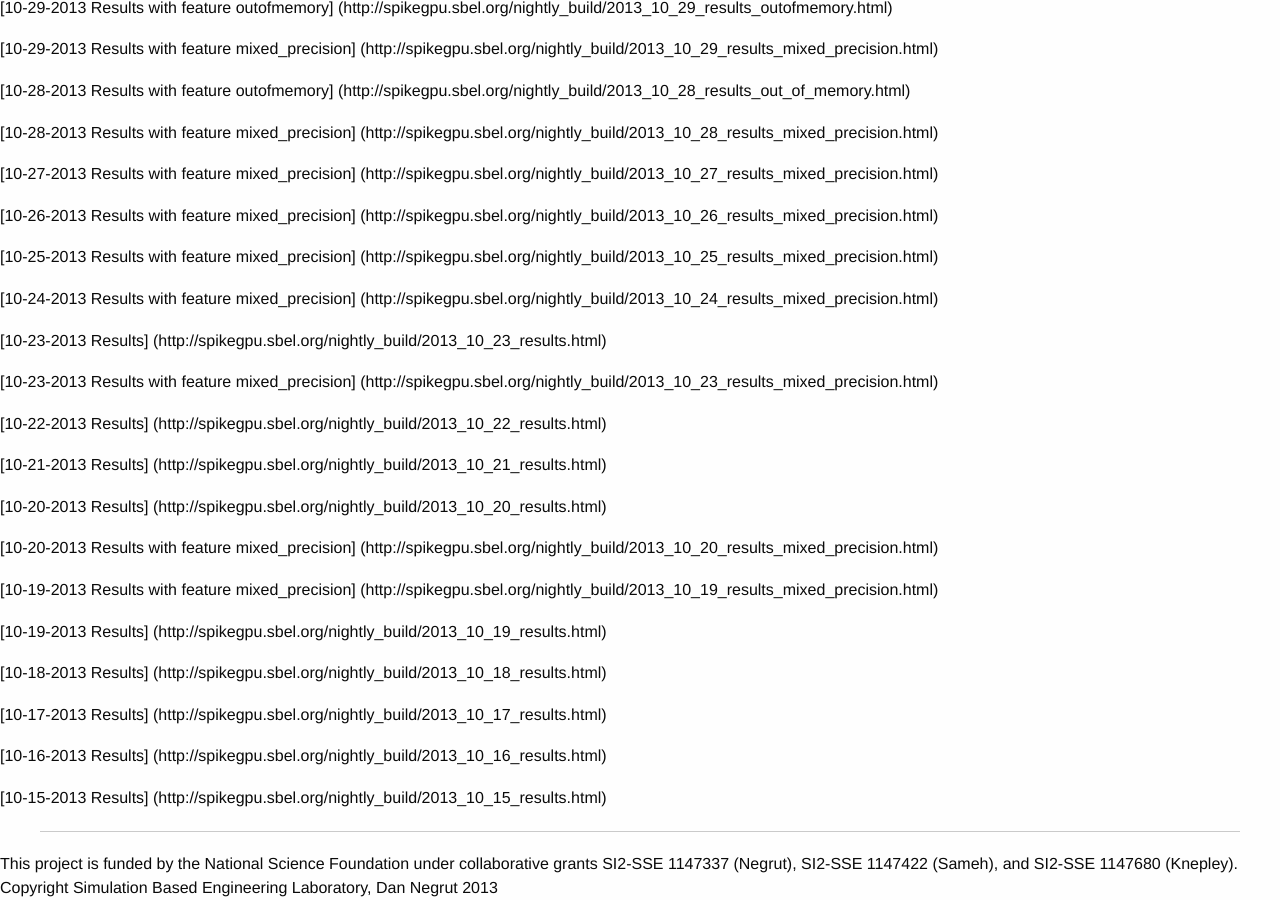
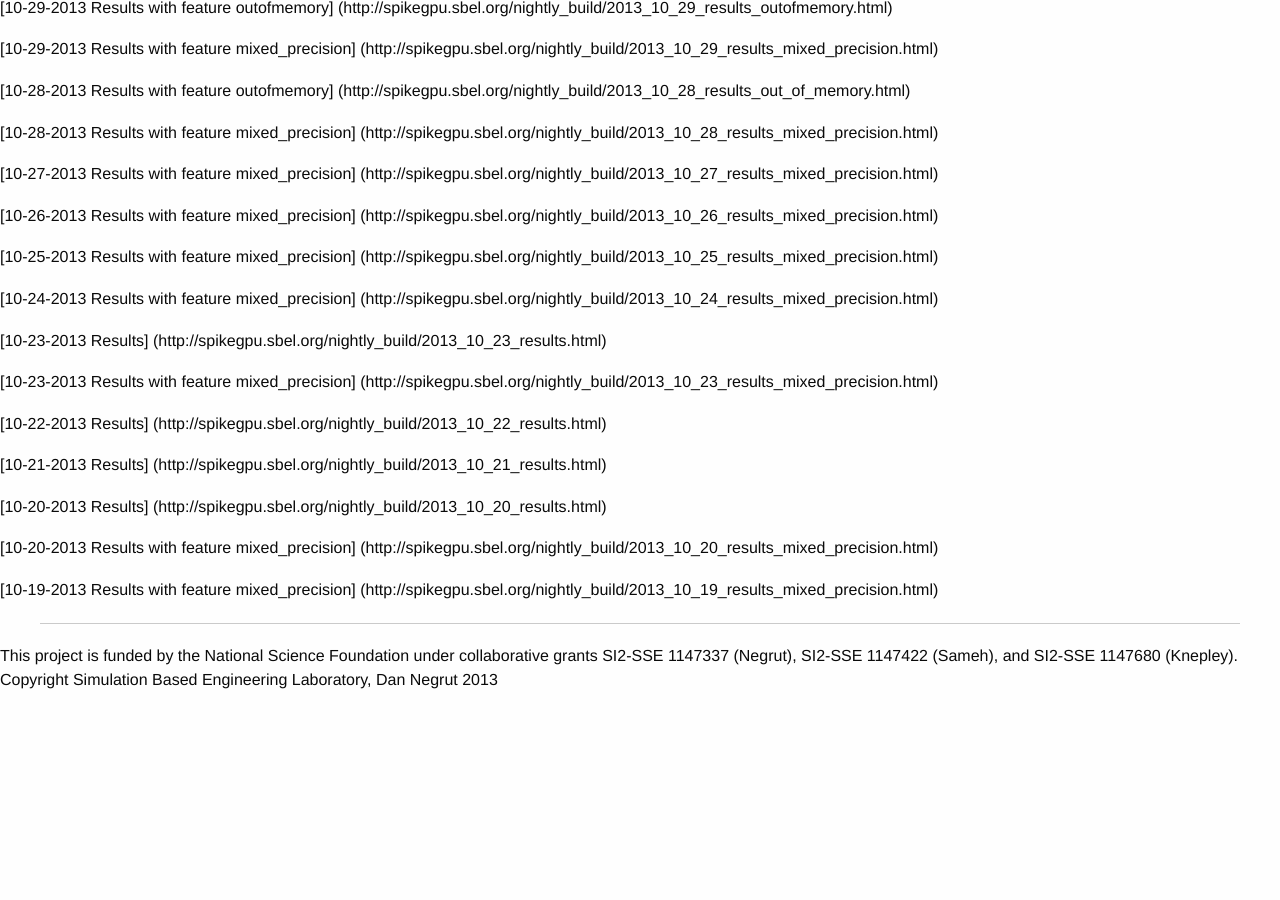
Before and after one commit to spikegpu/spikegpu.github.io, a Jekyll site: the page built from nightly_build/index.md, in a window 1280 px wide and 900 px high, scrolled down 1474 px. Built offline with Jekyll 4.4.1, drawn with Linux system fonts in a browser that asks for light colours; nearby versions of some CDN libraries; library files that are not in the unit come from our copies; Markdown is read by kramdown in place of the engine named in the settings; after the commit the page ends 2166 px from its top, so only the background shows below that.

Commit message:
Test page build

```diff
--- a/nightly_build/index.md
+++ b/nightly_build/index.md
@@ -95,13 +95,3 @@ title: Nightly
 [10-20-2013 Results with feature mixed_precision] (http://spikegpu.sbel.org/nightly_build/2013_10_20_results_mixed_precision.html)
 
 [10-19-2013 Results with feature mixed_precision] (http://spikegpu.sbel.org/nightly_build/2013_10_19_results_mixed_precision.html)
-
-[10-19-2013 Results] (http://spikegpu.sbel.org/nightly_build/2013_10_19_results.html)
-
-[10-18-2013 Results] (http://spikegpu.sbel.org/nightly_build/2013_10_18_results.html)
-
-[10-17-2013 Results] (http://spikegpu.sbel.org/nightly_build/2013_10_17_results.html)
-
-[10-16-2013 Results] (http://spikegpu.sbel.org/nightly_build/2013_10_16_results.html)
-
-[10-15-2013 Results] (http://spikegpu.sbel.org/nightly_build/2013_10_15_results.html)
```
